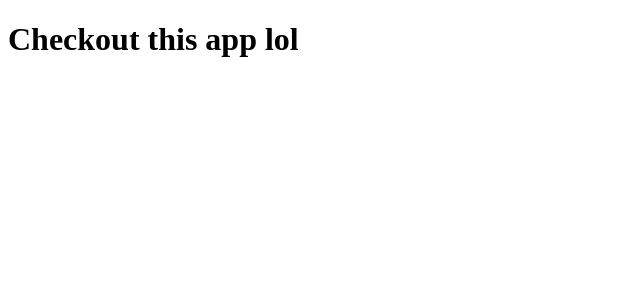
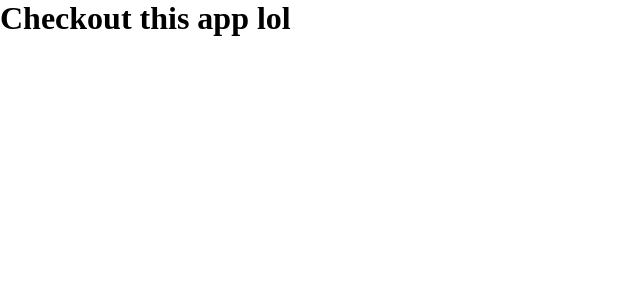
Before and after one commit to benzend/story-language-learning-app, a React app in the folder client/: page / in a window 1280 px wide. Shown: the top 300 px of the page, without its empty margins (0-640 px from the left). Built offline with nearby package versions, Linux system fonts and the light colour scheme.

Commit message:
chore: reset styling added

```diff
--- a/client/src/index.tsx
+++ b/client/src/index.tsx
@@ -1,5 +1,6 @@
 import * as React from 'react';
 import * as ReactDOM from 'react-dom';
 import { App } from './App';
+import './styles/base/reset.scss';
 
 ReactDOM.render(<App />, document.getElementById('root'));
--- /dev/null
+++ b/client/src/styles/base/reset.scss
@@ -0,0 +1,5 @@
+* {
+  box-sizing: border-box;
+  margin: 0;
+  padding: 0;
+}
```
